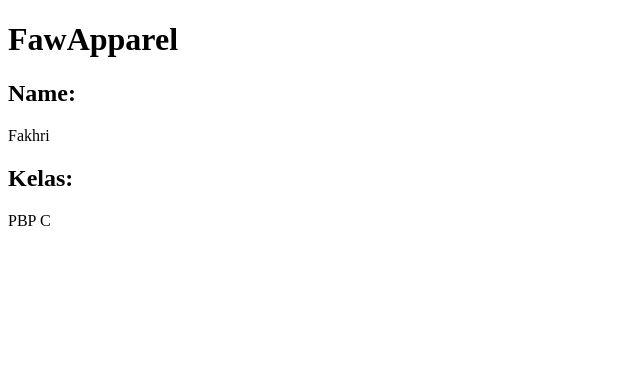
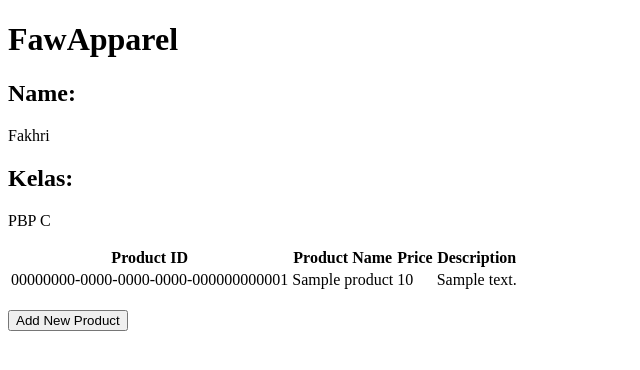
Before and after one commit to fakhrihabb/faw-apparel, a Django app: page / in a window 1280 px wide. Shown: the top 370 px of the page, without its empty margins (0-640 px from the left). Run offline with Django 5.2, Linux system fonts and the light colour scheme; tables that the repository leaves empty hold one stand-in row (values such as "Sample post").

Commit message:
Modifikasi main.html sehingga bisa terima input

```diff
--- a/main/templates/main.html
+++ b/main/templates/main.html
@@ -1,8 +1,35 @@
 {% extends 'base.html' %}
 {% block content %}
-<h1>{{ app_name }}</h1>
-<h2>Name: </h2>
-<p>{{ name }}</p>
-<h2>Kelas: </h2>
-<p>{{ class }}</p>
+    <h1>{{ app_name }}</h1>
+    <h2>Name: </h2>
+    <p>{{ name }}</p>
+    <h2>Kelas: </h2>
+    <p>{{ class }}</p>
+    {% if not product_entries %}
+        <p>Belum ada data product pada FawApparel.</p>
+    {% else %}
+    <table>
+      <tr>
+        <th>Product ID</th>
+        <th>Product Name</th>
+        <th>Price</th>
+        <th>Description</th>
+      </tr>
+
+      {% for product in product_entries %}
+      <tr>
+        <td>{{product.id}}</td>
+        <td>{{product.name}}</td>
+        <td>{{product.price}}</td>
+        <td>{{product.description}}</td>
+      </tr>
+      {% endfor %}
+    </table>
+    {% endif %}
+
+    <br />
+
+    <a href="{% url 'main:create_product_entry' %}">
+      <button>Add New Product</button>
+    </a>
 {% endblock content %}
```
